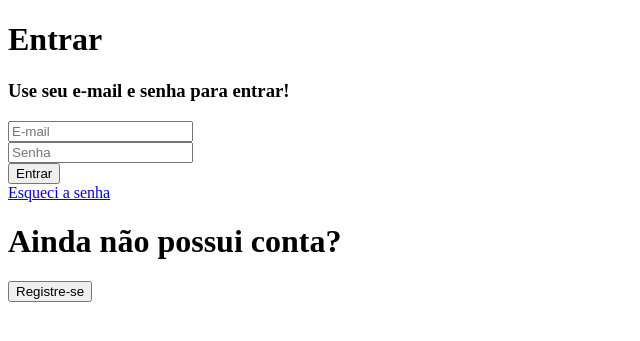
After one commit to BoundlessVoyager/Projeto-Integrado-III---Entegr-vel-3, a PHP site: page /login.php in a window 1280 px wide. The commit adds this page. Shown: the top 341 px of the page, without its empty margins (0-640 px from the left). Run offline with PHP 8.4, Linux system fonts and the light colour scheme.

Commit message:
Alteração login.php

```diff
--- a/Controle/CadastroUsuario.php
+++ b/Controle/CadastroUsuario.php
@@ -11,15 +11,11 @@
 
         $control = new ControleUsuario();
         if($control->cadastrarPessoa($usuario)){
-            //$_SESSION['Pdo'] = $control->buscarDados($usuario);
-            //$_SESSION['login'] = $_POST['usuario'];
-            //header("Location: ../Pdo_aqui.php");
             $_SESSION['cadastro'] = "Cadastro realizado com sucesso!!!";
-            header("Location: ../cadastro.php");
         }else{
             $_SESSION['cadastro'] = "Usuário já existe na base de dados.";
-            header("Location: ../cadastro.php");
         }
+        header("Location: ../cadastro.php");
 
     }catch(Exception $e){
         echo "Erro: $e->getMessage()";
--- a/cadastro.php
+++ b/cadastro.php
@@ -12,7 +12,7 @@
     <div>
         <div>
             <h1>Já possui conta?</h1>
-            <a href="#"><button>Faça login</button></a>
+            <a href="login.php"><button>Faça login</button></a>
         </div>
         <form action="Controle/CadastroUsuario.php" method="POST">
             <h1>Criar Conta</h1>
@@ -20,7 +20,7 @@
             <input type="text" name="nome" placeholder="Nome" required><br >
             <input type="email" name="email" placeholder="E-mail" required><br >
             <input type="password" name="senha" placeholder="Senha" required><br >
-            <input type="submit">
+            <input type="submit" value="Registre-se">
         </form>
     </div>
     <?php
--- /dev/null
+++ b/login.php
@@ -0,0 +1,40 @@
+<?php
+    session_start();
+?>
+<!DOCTYPE html>
+<html lang="pt-br">
+<head>
+    <meta charset="UTF-8">
+    <meta name="viewport" content="width=device-width, initial-scale=1.0">
+    <title>Entre na sua conta</title>
+</head>
+<body>
+    <div>
+        <form action="Controle/Login.php" method="POST">
+            <h1>Entrar</h1>
+            <h3>Use seu e-mail e senha para entrar!</h3>
+            <input type="email" name="email" placeholder="E-mail" required><br >
+            <input type="password" name="senha" placeholder="Senha" required><br >
+            <input type="submit" value="Entrar"><br >
+            <a href="#">Esqueci a senha</a>
+        </form>
+
+        <?php
+            if(isset($_SESSION['login'])){
+                if($_SESSION['login'] == "Login negado."){
+                    echo "<h2>".$_SESSION['login']."</h3>";
+                    session_destroy();
+                }else{
+                    header("Location: index.html");
+                }
+            }
+        ?>
+
+        <div>
+            <h1>Ainda não possui conta?</h1>
+            <a href="cadastro.php"><button>Registre-se</button></a>
+        </div>
+    </div>
+
+</body>
+</html>
```
Also changed, not shown: Controle/Controle.php (+8 -6 lines), Controle/Login.php (+6 -6 lines).
